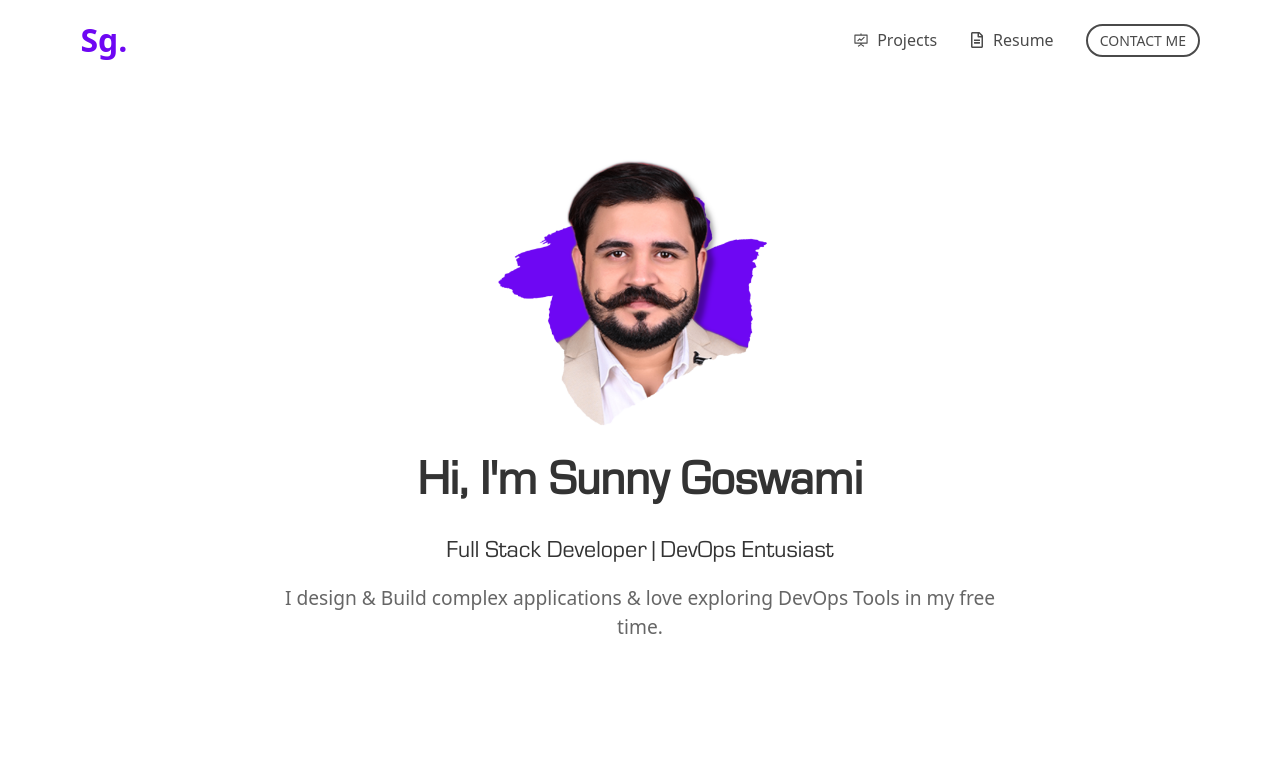
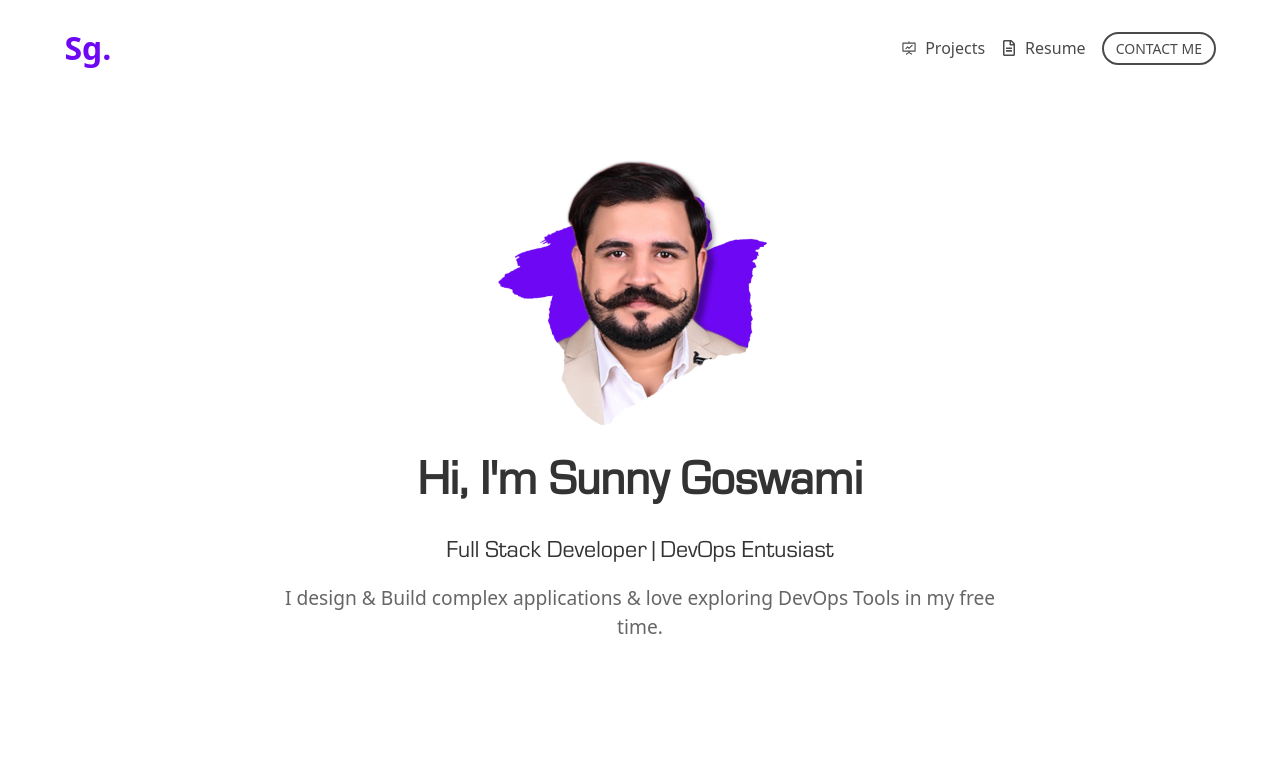
Before and after one commit to sunny7898/MyPortfolio, a React (Vite) app: page / in a window 1280 px wide. Shown: the top 775 px of the page. Built offline with nearby package versions, Linux system fonts and the light colour scheme; no server answers.

Commit message:
navbar corrected for desktop

```diff
--- a/src/App.css
+++ b/src/App.css
@@ -7,11 +7,31 @@
 
 html,
 body {
+  width: 100%;
   height: 100%;
-  margin: 0;
 }
 
 #root {
   display: flex;
   flex-direction: column;
+  min-height: 100vh; /* Ensure the root element covers the viewport height */
 }
+
+/* Custom media queries for finer control
+@media (max-width: 768px) {
+  #root {
+    padding-top: 10px;
+  }
+}
+
+@media (min-width: 769px) and (max-width: 1024px) {
+  #root {
+    padding-top: 10px;
+  }
+}
+
+@media (min-width: 1025px) {
+  #root {
+    padding-top: 10px;
+  }
+} */
--- a/src/App.jsx
+++ b/src/App.jsx
@@ -15,7 +15,9 @@ function Layout() {
   return (
     <div>
       <Navbar />
-      <Outlet />
+      <main>
+        <Outlet />
+      </main>
       <Footer />
     </div>
   );
--- a/src/components/Navbar/Navbar.css
+++ b/src/components/Navbar/Navbar.css
@@ -3,11 +3,9 @@
   background-color: white;
   width: 100%;
   height: 10vh;
-  padding: 2rem 5rem; /* Add horizontal padding for margin */
-
+  padding: 3rem 4rem; /* Adjust padding to fit within viewport */
   position: fixed;
   z-index: 1000; /* Ensure it's on top of other content */
-
   display: flex;
   justify-content: space-between; /* Align logo and content on opposite sides */
   align-items: center; /* Center vertically */
@@ -18,12 +16,12 @@
   flex-shrink: 0;
   height: 3rem;
   width: 3rem;
-
   display: flex;
   align-items: center;
   justify-content: center;
 }
 
+/* Logo text */
 .navbar-logo {
   font-weight: 700;
   font-size: 2rem;
@@ -38,7 +36,8 @@
 
 .navbar-content-section > ul {
   display: flex;
-  margin-right: 2rem;
+  align-items: center;
+  margin-right: 1rem;
 }
 
 /* Navbar Links */
@@ -50,7 +49,7 @@
   text-decoration: none;
   color: #4a4a4a; /* Default gray color */
   font-weight: 500;
-  margin-left: 2rem; /* Add space between each nav item */
+  margin-left: 1rem; /* Adjust space between each nav item */
 }
 
 .nav-item:hover {
@@ -89,3 +88,41 @@
   background-color: #1d4ed8; /* Blue background on hover */
   color: white; /* White text color on hover */
 }
+
+/* Hamburger Menu Styles */
+.hamburger-menu {
+  display: none; /* Hide by default */
+  flex-direction: column;
+  gap: 1rem;
+}
+
+.hamburger-menu-icon {
+  display: none; /* Hide by default */
+  cursor: pointer;
+  font-size: 1.5rem;
+}
+
+/* Media queries for responsive adjustments */
+@media (max-width: 768px) {
+  .navbar {
+    padding: 1.5rem; /* Less padding on smaller screens */
+  }
+
+  .navbar-content-section {
+    display: none; /* Hide the content section on mobile */
+  }
+
+  .hamburger-menu {
+    display: flex; /* Show hamburger menu on mobile */
+  }
+
+  .hamburger-menu-icon {
+    display: block; /* Show hamburger icon on mobile */
+  }
+}
+
+@media (max-width: 768px) {
+  .navbar-logo-section {
+    margin-right: auto; /* Keep logo aligned to the left */
+  }
+}
--- a/src/components/Navbar/Navbar.jsx
+++ b/src/components/Navbar/Navbar.jsx
@@ -1,9 +1,16 @@
+import { useState } from "react";
 import { NavLink } from "react-router-dom";
 import { AiOutlineFundProjectionScreen } from "react-icons/ai";
-import { FaRegFileAlt } from "react-icons/fa";
-import "./Navbar.css"; // Import custom CSS for the underline animation
+import { FaRegFileAlt, FaBars, FaTimes } from "react-icons/fa";
+import "./Navbar.css";
 
 function Navbar() {
+  const [isMenuOpen, setIsMenuOpen] = useState(false);
+
+  const toggleMenu = () => {
+    setIsMenuOpen(!isMenuOpen);
+  };
+
   return (
     <div className="navbar">
       <div className="navbar-logo-section">
@@ -12,7 +19,11 @@ function Navbar() {
         </NavLink>
       </div>
 
-      <div className="navbar-content-section">
+      <div className="hamburger-menu-icon" onClick={toggleMenu}>
+        {isMenuOpen ? <FaTimes /> : <FaBars />}
+      </div>
+
+      <div className={`navbar-content-section ${isMenuOpen ? "open" : ""}`}>
         <ul>
           <li>
             <NavLink to="/projects" className="nav-item">
@@ -32,6 +43,22 @@ function Navbar() {
           <button className="btn-outline">Contact Me</button>
         </NavLink>
       </div>
+
+      {isMenuOpen && (
+        <div className="hamburger-menu">
+          <NavLink to="/projects" className="nav-item" onClick={toggleMenu}>
+            <AiOutlineFundProjectionScreen className="text-lg" />
+            <span>Projects</span>
+          </NavLink>
+          <NavLink to="/resume" className="nav-item" onClick={toggleMenu}>
+            <FaRegFileAlt className="text-lg" />
+            <span>Resume</span>
+          </NavLink>
+          <NavLink to="/contact" onClick={toggleMenu}>
+            <button className="btn-outline">Contact Me</button>
+          </NavLink>
+        </div>
+      )}
     </div>
   );
 }
```
